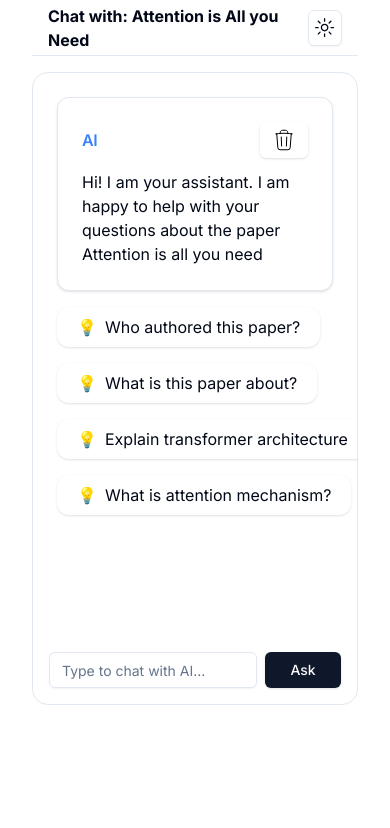
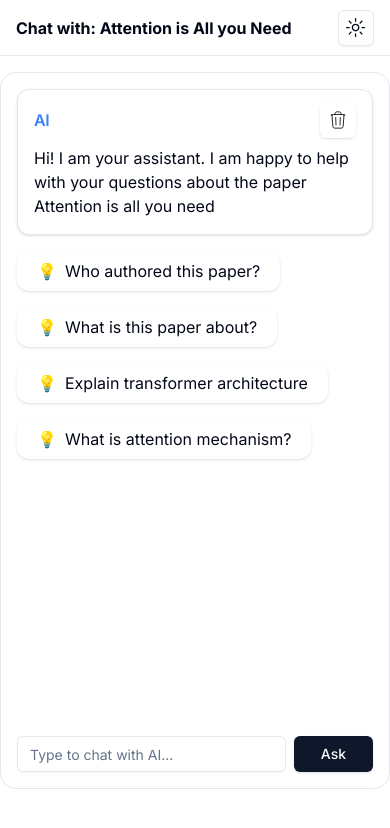
Before and after one commit to DraganAleksic99/chat-with-pdf, a Next.js app: page / in a window 390 px wide. Shown: the top 828 px of the page. Built offline with nearby package versions, Linux system fonts and the light colour scheme.

Commit message:
update: minor ui improvements

```diff
--- a/src/app/page.tsx
+++ b/src/app/page.tsx
@@ -3,7 +3,7 @@ import { Chat } from '@/components/chat';
 
 export default function Home() {
   return (
-    <main className="relative container flex min-h-screen flex-col">
+    <main className="relative max-w-screen-lg m-auto flex min-h-screen flex-col">
       <div className=" p-4 flex h-14 items-center justify-between supports-backdrop-blur:bg-background/60 sticky top-0 z-50 w-full border-b bg-background/95 backdrop-blur">
         <span className="font-bold">Chat with: Attention is All you Need</span>
         <ModeToggle />
--- a/src/components/chat-line.tsx
+++ b/src/components/chat-line.tsx
@@ -22,7 +22,7 @@ export function ChatLine({ id = '', role = 'assistant', content, handleDelete }:
   return (
     <div>
       <Card className="mb-2">
-        <CardHeader className="pb-3">
+        <CardHeader className="pb-2 pt-3 px-4 sm:px-6">
           <CardTitle
             className={cn(
               `${
@@ -34,14 +34,14 @@ export function ChatLine({ id = '', role = 'assistant', content, handleDelete }:
             )}
           >
             <span>{role === 'assistant' ? 'AI' : 'You'}</span>
-            <Button className="bg-white px-3" onClick={() => handleDelete(id)}>
+            <Button className="bg-white px-2" onClick={() => handleDelete(id)}>
               <svg
                 xmlns="http://www.w3.org/2000/svg"
                 fill="#fff"
                 viewBox="0 0 24 24"
                 strokeWidth={1}
                 stroke="#000"
-                className="w-6 h-6"
+                className="w-5 h-5"
               >
                 <path
                   strokeLinecap="round"
@@ -52,7 +52,7 @@ export function ChatLine({ id = '', role = 'assistant', content, handleDelete }:
             </Button>
           </CardTitle>
         </CardHeader>
-        <CardContent>{formattedMessage}</CardContent>
+        <CardContent className="pb-4 px-4 sm:px-6">{formattedMessage}</CardContent>
       </Card>
     </div>
   );
--- a/src/components/chat.tsx
+++ b/src/components/chat.tsx
@@ -68,8 +68,8 @@ export function Chat() {
   };
 
   return (
-    <div className="rounded-2xl border h-[75vh] flex flex-col justify-between">
-      <div className="p-6 overflow-auto" ref={containerRef}>
+    <div className="rounded-2xl border h-[85vh] flex flex-col justify-between">
+      <div className="p-4 sm:p-6 overflow-auto" ref={containerRef}>
         {messages.map(({ id, role, content }: Message) => (
           <ChatLine key={id} id={id} role={role} content={content} handleDelete={handleDelete} />
         ))}
--- a/src/components/prompt-suggestion.tsx
+++ b/src/components/prompt-suggestion.tsx
@@ -9,7 +9,7 @@ type Props = {
 export function PromptSuggestion({ text, index, handleClick }: Props) {
   return (
     <Card
-      className="mt-4 w-max hover:cursor-pointer border-none"
+      className="mt-4 w-fit hover:cursor-pointer border-none"
       onClick={() => handleClick(text, index)}
     >
       <button className="p-2 px-5 rounded-xl" form="chat" type="submit">
```
Also changed, not shown: 1 other file (tests, documents, lock files or other folders).
